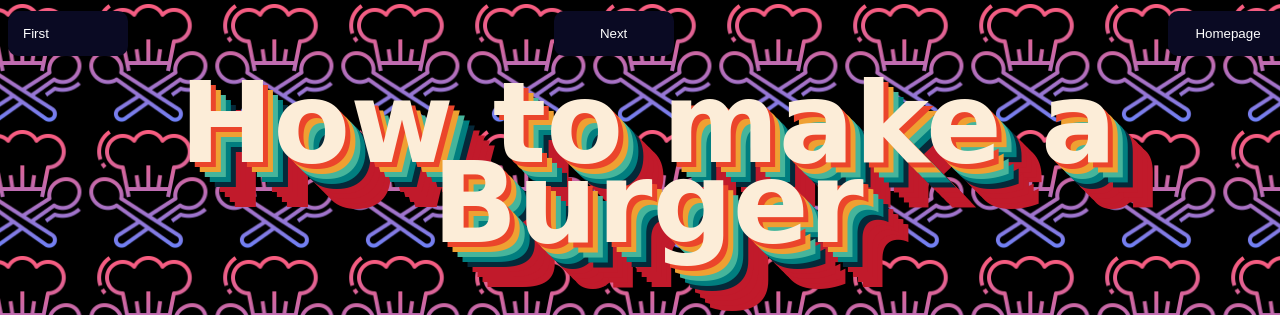
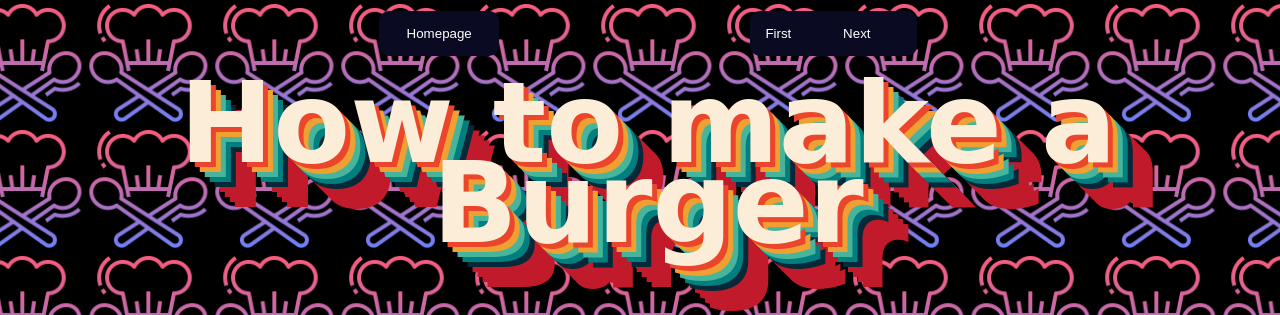
Before and after one commit to robshideouttwitch/robs-recipes, a plain HTML site: page recipes/burger.html in a window 1280 px wide. Shown: the top 315 px of the page. Drawn offline with Linux system fonts and the light colour scheme; grey boxes are pictures that could not be loaded.

Commit message:
Changed button allignment

```diff
--- a/styles.css
+++ b/styles.css
@@ -224,7 +224,7 @@ img.zoom:hover {
 
   .button1 {
       position: absolute;
-      left: 0%;
+      left: 58%;
       bottom: 94%;
       background-color: #0a0a23;
       color: #fff;
@@ -245,7 +245,7 @@ img.zoom:hover {
 .button2 {
     position: absolute;
     bottom: 94%;
-    right: 48%;
+    right: 29%;
     background-color: #0a0a23;
     color: #fff;
     border: none;
@@ -263,7 +263,7 @@ img.zoom:hover {
 
 .button3 {
     position: absolute;
-    right: 0%;
+    left: 29%;
     bottom: 94%;
     background-color: #0a0a23;
     color: #fff;
```
